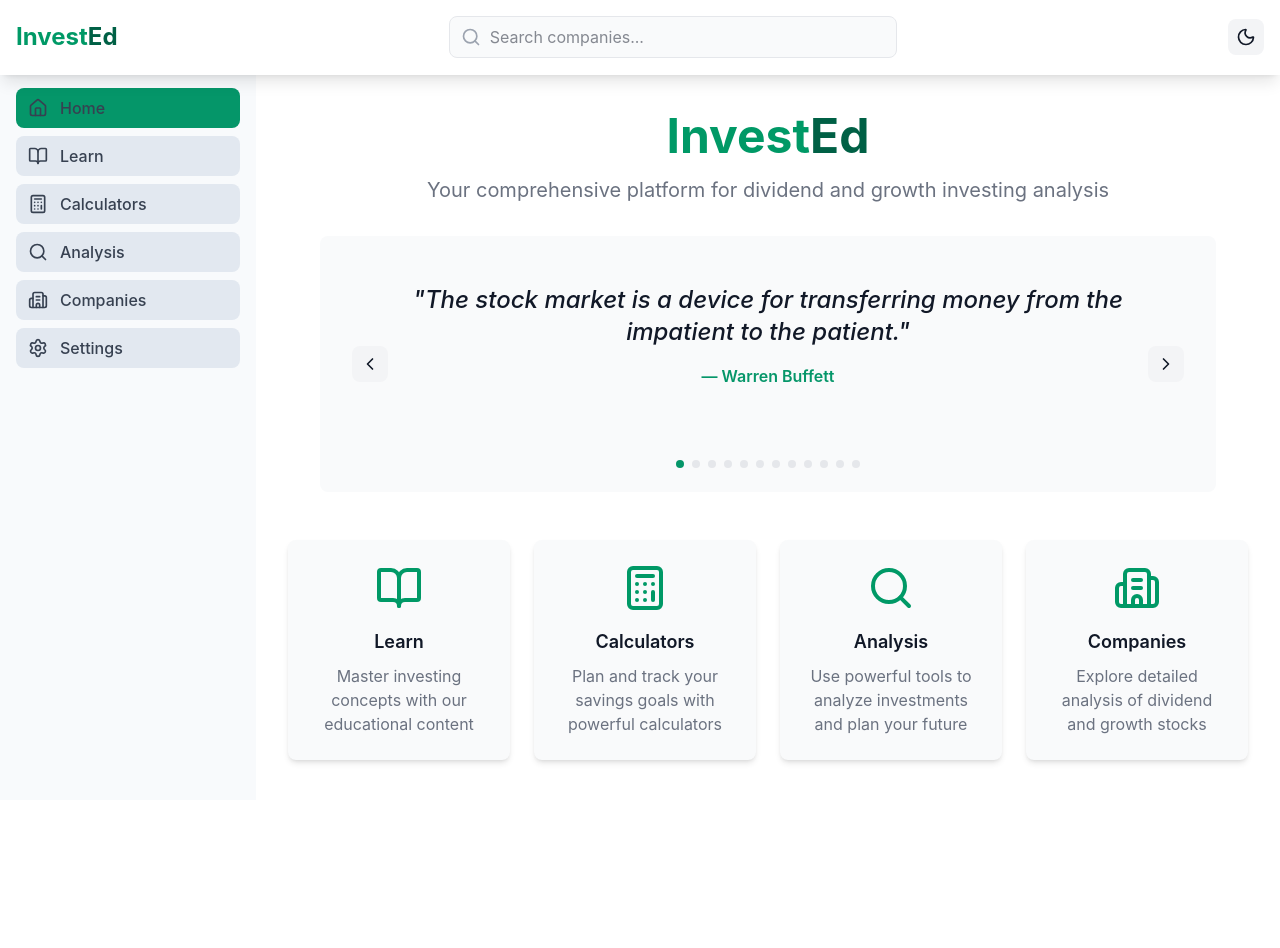
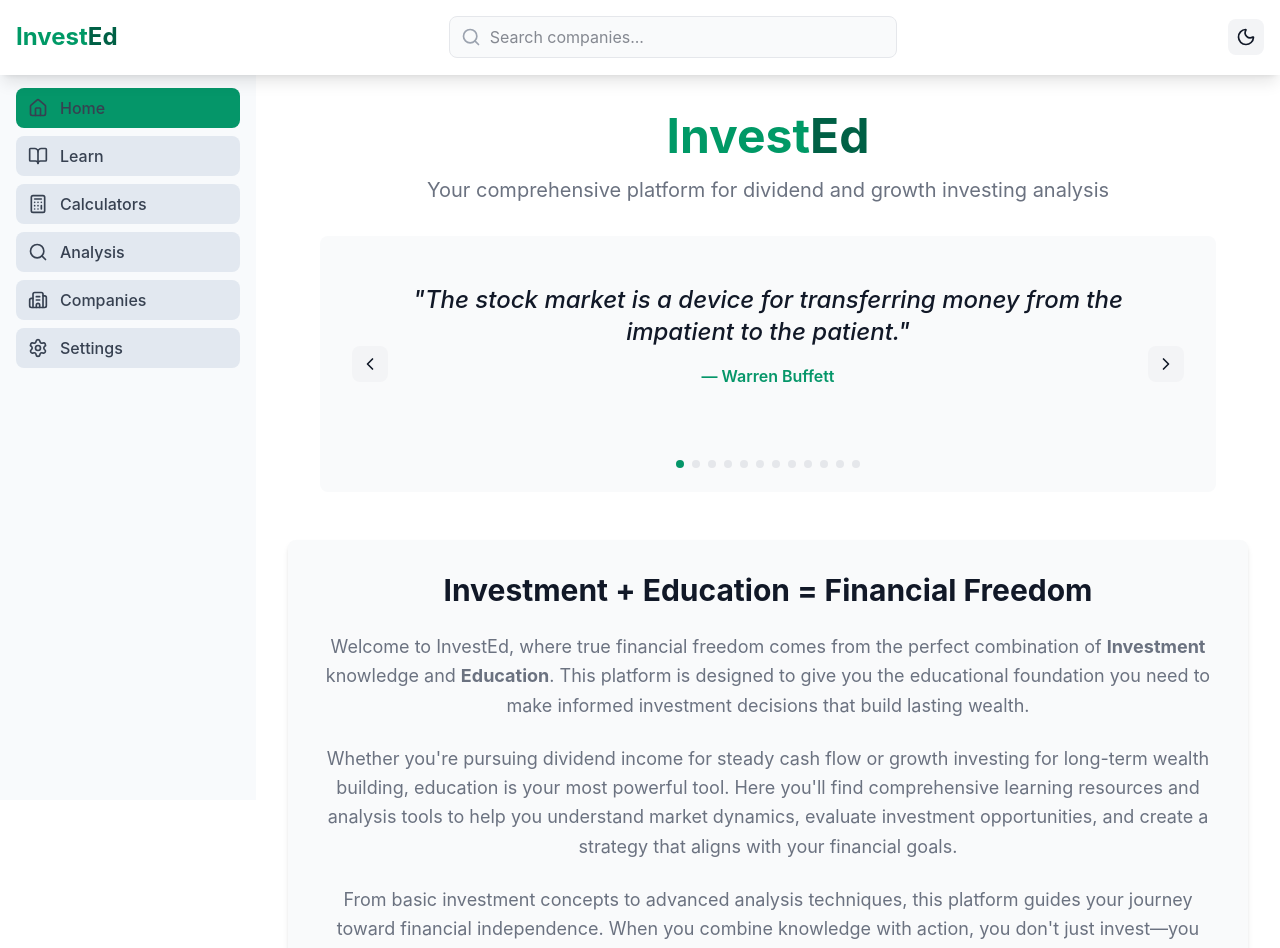
Before and after one commit to samuel-kar/invest-ed, a React (Vite) app in the folder frontend/: page / in a window 1280 px wide. Shown: the top 948 px of the page. Before the commit the page ends 880 px from the top, so only its background shows below. Built offline with nearby package versions, Linux system fonts and the light colour scheme; no server answers.

Commit message:
change layout of homepage

```diff
--- a/frontend/src/components/HomePage.tsx
+++ b/frontend/src/components/HomePage.tsx
@@ -1,5 +1,3 @@
-import { Link } from '@tanstack/react-router'
-import { BookOpen, Calculator, Search, Building2 } from 'lucide-react'
 import Card from './calculators/shared/Card'
 import QuoteCarousel from './shared/QuoteCarousel'
 import { investingQuotes } from '../data/quotes'
@@ -34,86 +32,52 @@ export default function HomePage() {
             </div>
           </div>
 
-          <div className="grid grid-cols-1 md:grid-cols-2 lg:grid-cols-4 gap-6">
-            <Link to="/learn" className="block">
-              <Card
-                className="shadow-md p-6 hover:shadow-lg transition-shadow cursor-pointer"
-                style={{ backgroundColor: 'var(--bg-secondary)' }}
+          {/* Main Content Section */}
+          <div className="max-w-6xl mx-auto">
+            <Card
+              className="shadow-md p-8"
+              style={{ backgroundColor: 'var(--bg-secondary)' }}
+            >
+              <h2
+                className="text-3xl font-bold mb-6 text-center"
+                style={{ color: 'var(--text-primary)' }}
               >
-                <div className="text-emerald-600 mb-4">
-                  <BookOpen size={48} className="mx-auto" />
-                </div>
-                <h3
-                  className="text-lg font-semibold mb-2"
-                  style={{ color: 'var(--text-primary)' }}
+                Investment + Education = Financial Freedom
+              </h2>
+              <div className="max-w-4xl mx-auto">
+                <p
+                  className="text-lg leading-relaxed mb-6"
+                  style={{ color: 'var(--text-secondary)' }}
                 >
-                  Learn
-                </h3>
-                <p style={{ color: 'var(--text-secondary)' }}>
-                  Master investing concepts with our educational content
+                  Welcome to InvestEd, where true financial freedom comes from
+                  the perfect combination of <strong>Investment</strong>{' '}
+                  knowledge and <strong>Education</strong>. This platform is
+                  designed to give you the educational foundation you need to
+                  make informed investment decisions that build lasting wealth.
                 </p>
-              </Card>
-            </Link>
-
-            <Link to="/calculators" className="block">
-              <Card
-                className="shadow-md p-6 hover:shadow-lg transition-shadow cursor-pointer"
-                style={{ backgroundColor: 'var(--bg-secondary)' }}
-              >
-                <div className="text-emerald-600 mb-4">
-                  <Calculator size={48} className="mx-auto" />
-                </div>
-                <h3
-                  className="text-lg font-semibold mb-2"
-                  style={{ color: 'var(--text-primary)' }}
+                <p
+                  className="text-lg leading-relaxed mb-6"
+                  style={{ color: 'var(--text-secondary)' }}
                 >
-                  Calculators
-                </h3>
-                <p style={{ color: 'var(--text-secondary)' }}>
-                  Plan and track your savings goals with powerful calculators
+                  Whether you're pursuing dividend income for steady cash flow
+                  or growth investing for long-term wealth building, education
+                  is your most powerful tool. Here you'll find comprehensive
+                  learning resources and analysis tools to help you understand
+                  market dynamics, evaluate investment opportunities, and create
+                  a strategy that aligns with your financial goals.
                 </p>
-              </Card>
-            </Link>
-
-            <Link to="/analysis" search={{ symbol: '' }} className="block">
-              <Card
-                className="shadow-md p-6 hover:shadow-lg transition-shadow cursor-pointer"
-                style={{ backgroundColor: 'var(--bg-secondary)' }}
-              >
-                <div className="text-emerald-600 mb-4">
-                  <Search size={48} className="mx-auto" />
-                </div>
-                <h3
-                  className="text-lg font-semibold mb-2"
-                  style={{ color: 'var(--text-primary)' }}
+                <p
+                  className="text-lg leading-relaxed"
+                  style={{ color: 'var(--text-secondary)' }}
                 >
-                  Analysis
-                </h3>
-                <p style={{ color: 'var(--text-secondary)' }}>
-                  Use powerful tools to analyze investments and plan your future
+                  From basic investment concepts to advanced analysis
+                  techniques, this platform guides your journey toward financial
+                  independence. When you combine knowledge with action, you
+                  don't just invest—you build the foundation for lasting
+                  financial freedom.
                 </p>
-              </Card>
-            </Link>
-
-            <Link to="/companies" search={{ symbol: '' }} className="block">
-              <Card
-                className="shadow-md p-6 hover:shadow-lg transition-shadow cursor-pointer"
-                style={{ backgroundColor: 'var(--bg-secondary)' }}
-              >
-                <div className="text-emerald-600 mb-4">
-                  <Building2 size={48} className="mx-auto" />
-                </div>
-                <h3
-                  className="text-lg font-semibold mb-2"
-                  style={{ color: 'var(--text-primary)' }}
-                >
-                  Companies
-                </h3>
-                <p style={{ color: 'var(--text-secondary)' }}>
-                  Explore detailed analysis of dividend and growth stocks
-                </p>
-              </Card>
-            </Link>
+              </div>
+            </Card>
           </div>
         </div>
       </div>
```
